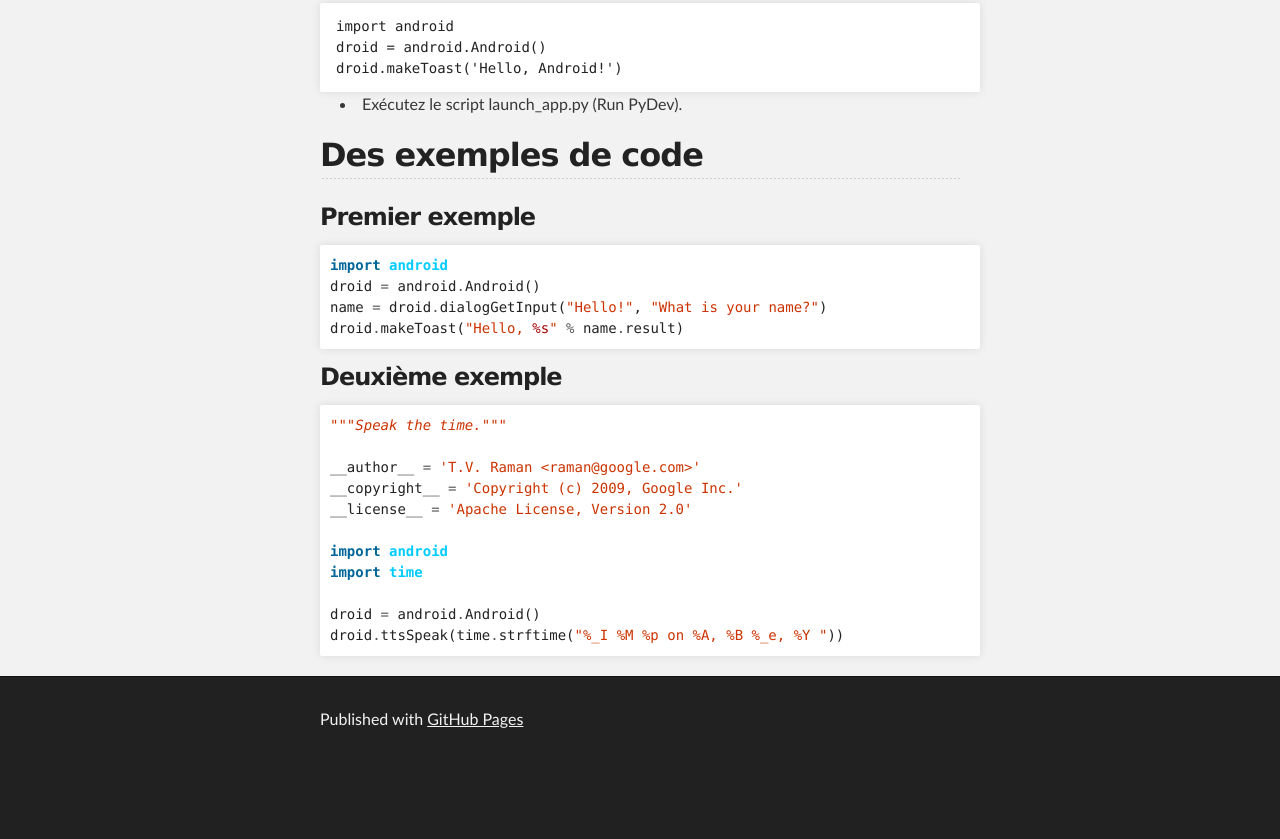
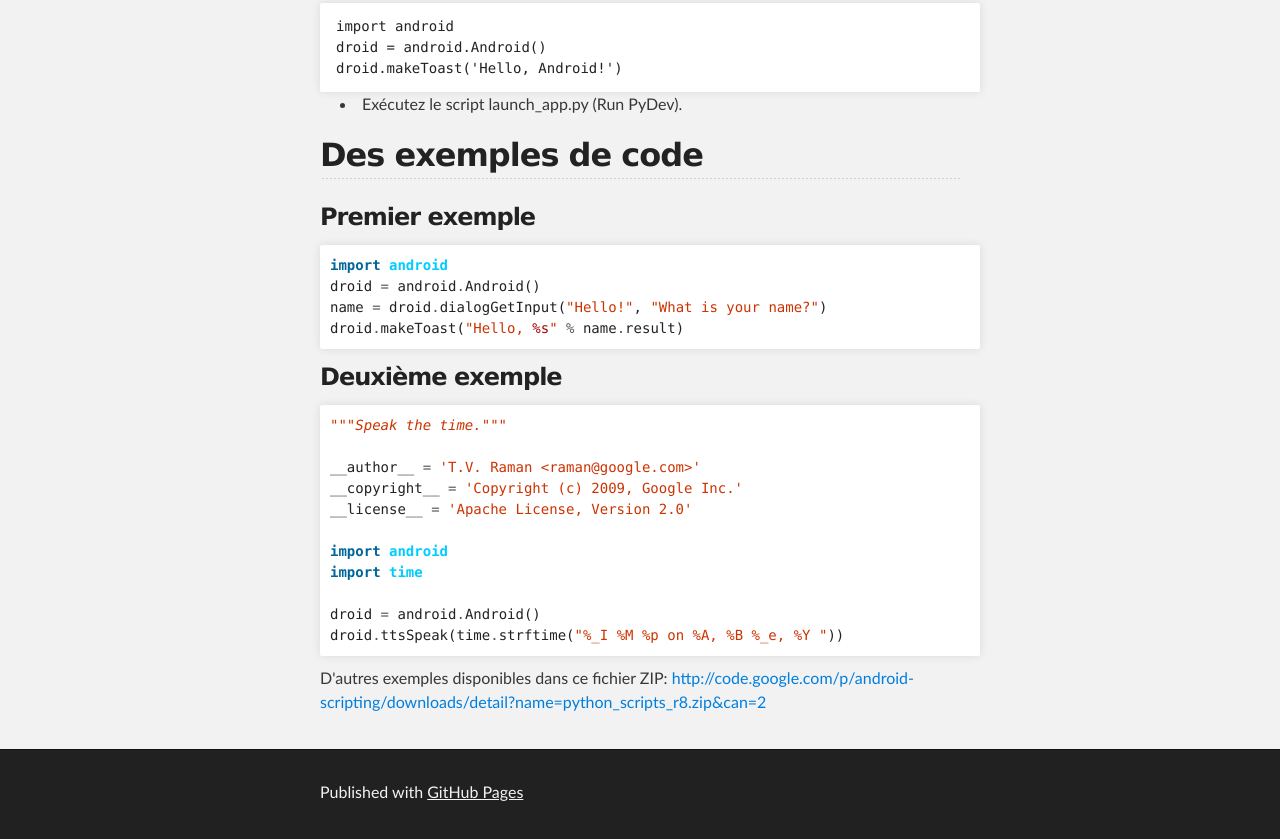
Before and after one commit to demers/demers.github.io, a plain HTML site: page index.html in a window 1280 px wide. Shown: the part 3987-4826 px from the top of the page. Before the commit the page ends 4753 px from the top, so only its background shows below. Drawn offline with Linux system fonts and the light colour scheme.

```diff
--- a/index.html
+++ b/index.html
@@ -229,6 +229,8 @@ droid.makeToast('Hello, Android!')
 <span class="n">droid</span> <span class="o">=</span> <span class="n">android</span><span class="o">.</span><span class="n">Android</span><span class="p">()</span>
 <span class="n">droid</span><span class="o">.</span><span class="n">ttsSpeak</span><span class="p">(</span><span class="n">time</span><span class="o">.</span><span class="n">strftime</span><span class="p">(</span><span class="s">"%_I %M %p on %A, %B %_e, %Y "</span><span class="p">))</span>
 </pre></div>
+
+<p>D'autres exemples disponibles dans ce fichier ZIP: <a href="http://code.google.com/p/android-scripting/downloads/detail?name=python_scripts_r8.zip&amp;can=2">http://code.google.com/p/android-scripting/downloads/detail?name=python_scripts_r8.zip&amp;can=2</a></p>
       </section>
     </div>
 
```
Also changed, not shown: params.json (+1 -1 lines).
